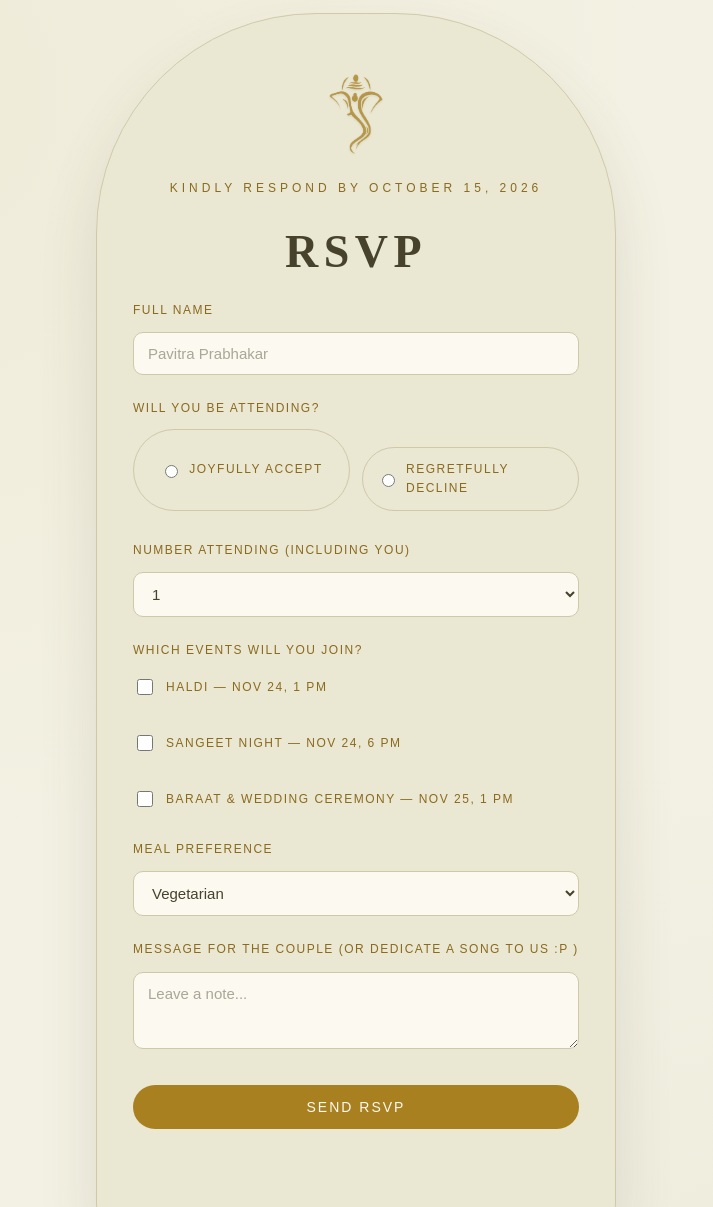
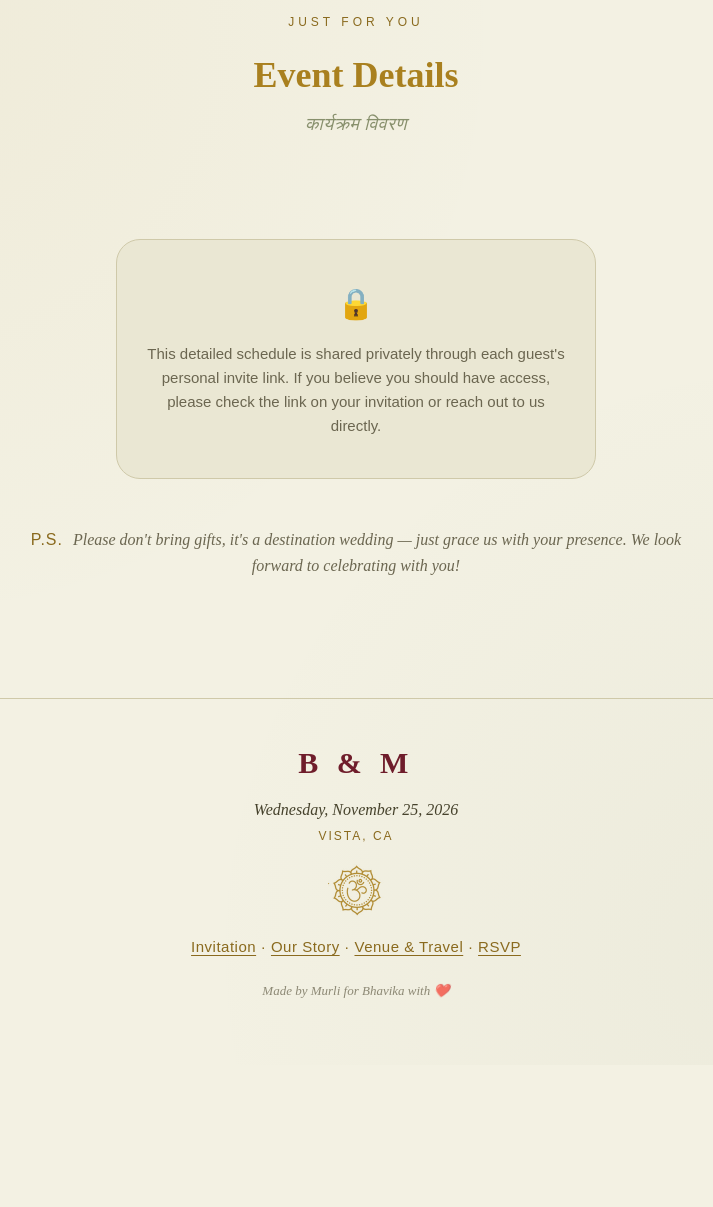
Before and after one commit to murlis97/bhavika-murli-site, a plain HTML site: page RSVP.html in a window 1280 px wide. Shown: the part 81-1288 px from the top of the page, without its empty margins (284-997 px from the left). After the commit the page ends 1146 px from the top, so only its background shows below. Drawn offline with Linux system fonts and the light colour scheme.

Commit message:
Revise RSVP page with event details and form changes
Updated event details and RSVP form structure.

```diff
--- a/RSVP.html
+++ b/RSVP.html
@@ -4,14 +4,17 @@
 <meta charset="UTF-8">
 <meta name="viewport" content="width=device-width, initial-scale=1.0">
 <meta name="robots" content="noindex, nofollow">
-<meta http-equiv="Content-Security-Policy" content="default-src 'self'; style-src 'self' https://fonts.googleapis.com; font-src https://fonts.gstatic.com; script-src 'self'; connect-src 'self' https://script.google.com https://script.googleusercontent.com; img-src 'self'; frame-ancestors 'none';">
-<title>RSVP · Bhavika & Murli Wedding</title>
+<meta http-equiv="Content-Security-Policy" content="default-src 'self'; style-src 'self' https://fonts.googleapis.com; font-src https://fonts.gstatic.com; script-src 'self'; connect-src 'self' https://script.google.com; img-src 'self'; frame-ancestors 'none';">
+<title>Bhavika & Murli · Event Details</title>
+<meta name="description" content="Detailed event schedule for Bhavika and Murli's wedding.">
 <link rel="preconnect" href="https://fonts.googleapis.com">
 <link rel="preconnect" href="https://fonts.gstatic.com" crossorigin>
 <link href="https://fonts.googleapis.com/css2?family=Cormorant+Garamond:wght@500;600;700&family=Great+Vibes&family=Noto+Serif+Devanagari:wght@400;500;600;700&family=Poppins:wght@300;400;500&display=swap" rel="stylesheet">
 <link rel="stylesheet" href="style.css">
 </head>
 <body>
+<!-- comment> "file:///C:/Users/murli/Downloads/site-files%20-%20Copy/events.html?access=all"
+</comment> -->
 
 <div class="twinkle-diyas" aria-hidden="true">
   <div class="twinkle-inner">
@@ -25,72 +28,63 @@
   </div>
 </div>
 
-<main class="rsvp-main">
-  <div class="arch-card rsvp-card">
-    <img class="crest" src="images/ganesha-crest.png" alt="Ganesha">
+<main>
 
-    <p class="eyebrow">Kindly respond by October 15, 2026</p>
-    <h1 class="names small">RSVP</h1>
+  <section class="story-page-header">
+    <p class="section-eyebrow">Just for You</p>
+    <h1 class="section-title" style="margin-bottom:8px;">Event Details <span class="dev">कार्यक्रम विवरण</span></h1>
+  </section>
 
-    <form id="rsvp-form" class="rsvp-form">
-      <input type="hidden" id="guest-code" name="guestCode" value="">
+  <!-- Shown when there's no valid access code in the URL -->
+  <div id="access-locked" class="access-locked" hidden>
+    <span class="lock-icon">🔒</span>
+    <p>This detailed schedule is shared privately through each guest's personal invite link. If you believe you should have access, please check the link on your invitation or reach out to us directly.</p>
+  </div>
 
-      <!-- Honeypot: real visitors never see or fill this. Bots often do. -->
-      <div class="hp-field" aria-hidden="true">
-        <label for="website">Leave this field empty</label>
-        <input type="text" id="website" name="website" tabindex="-1" autocomplete="off">
+  <!-- Event sections: shown/hidden by script.js based on ?access= in the URL -->
+  <div id="events-wrap">
+
+    <div class="event-detail" id="event-haldi" data-tier="all" hidden>
+      <p class="event-detail-title">Haldi</p>
+      <p class="event-detail-when">Tuesday, November 24 · 2:00 PM · 29314 Twin Oaks Valley Rd, Vista, CA</p>
+      <p class="event-detail-desc">An intimate, joyful ceremony where family applies turmeric paste to the couple as a blessing for health and radiance ahead of the wedding. It's playful, a little messy, and close-knit — mostly family and close friends. Expect music, laughter, and turmeric that gets everywhere.</p>
+      <div class="outfit-box">
+        <p class="outfit-title">Suggested Attire</p>
+        <p>Indian wear in yellow, mustard, or marigold-orange, or any pastel shade. </p>
       </div>
+    </div>
 
-      <label for="full-name">Full name</label>
-      <input type="text" id="full-name" name="fullName" required placeholder="Pavitra Prabhakar">
+    <div class="event-detail" id="event-sangeet" data-tier="all,sangeet" hidden>
+      <p class="event-detail-title">Sangeet Night</p>
+      <p class="event-detail-when">Tuesday, November 24 · 6:00 PM · 29314 Twin Oaks Valley Rd, Vista, CA</p>
+      <p class="event-detail-desc">This is a full-on party — dinner, performances, a DJ, and dancing well into the night. Come with energy to spare; there will very likely be a dance floor moment expected of you.</p>
+      <div class="outfit-box">
+        <p class="outfit-title">Suggested Attire</p>
+        <p>Vibrant, party-ready Indo-western wear or a fusion outfit, prioritizing something you can dance in with flats or block heels.</p>
+      </div>
+    </div>
 
-      <fieldset class="attend-fieldset">
-        <legend>Will you be attending?</legend>
-        <div class="radio-row">
-          <label class="radio-pill">
-            <input type="radio" name="attending" value="Yes" required>
-            <span>Joyfully Accept</span>
-          </label>
-          <label class="radio-pill">
-            <input type="radio" name="attending" value="No" required>
-            <span>Regretfully Decline</span>
-          </label>
-        </div>
-      </fieldset>
+    <div class="event-detail" id="event-wedding" data-tier="all,sangeet,wedding" hidden>
+      <p class="event-detail-title">Baraat &amp; Wedding Ceremony</p>
+      <p class="event-detail-when">Wednesday, November 25 · 2:00 PM · 29314 Twin Oaks Valley Rd, Vista, CA</p>
+      <p class="event-detail-desc">The main event. The groom arrives in a festive baraat procession with music and dancing, followed by the traditional wedding ceremony and rites, and the reception celebration afterward.</p>
+      <div class="outfit-box">
+        <p class="outfit-title">Suggested Attire</p>
+        <p>Traditional, formal Indian attire in rich festive colors (red, maroon, gold, emerald, royal blue) with comfortable shoes for outdoor walking and dancing.</p>
+      </div>
+    </div>
 
-      <label for="guest-count">Number attending (including you)</label>
-      <select id="guest-count" name="guestCount" required>
-        <option value="1">1</option>
-        <option value="2">2</option>
-        <option value="3">3</option>
-      </select>
+  </div>
 
-      <div id="guest-names-wrap" hidden>
-        <p class="label">Names of guests</p>
-        <div id="guest-names-list" class="guest-names-list"></div>
-      </div>
+  <section class="closing" id="events-rsvp-cta" hidden>
+    <p>We can't wait to celebrate with you.</p>
+    <a class="cta cta-outline" href="RSVP.html">RSVP Now</a>
+  </section>
 
-      <label for="events">Which events will you join?</label>
-      <div class="checkbox-col">
-        <label class="checkbox-row"><input type="checkbox" name="events" value="Haldi"> Haldi — Nov 24, 1 PM</label>
-        <label class="checkbox-row"><input type="checkbox" name="events" value="Sangeet"> Sangeet Night — Nov 24, 6 PM</label>
-        <label class="checkbox-row"><input type="checkbox" name="events" value="Baraat & Ceremony"> Baraat &amp; Wedding Ceremony — Nov 25, 1 PM</label>
-      </div>
+  <section class="ps-note">
+    <p><span class="ps-label">P.S.</span> Please don't bring gifts, it's a destination wedding — just grace us with your presence. We look forward to celebrating with you!</p>
+  </section>
 
-      <label for="meal">Meal preference</label>
-      <select id="meal" name="meal" required>
-        <option value="Vegetarian">Vegetarian</option>
-        <option value="Vegan">Vegan</option>
-        <option value="No Preference">No Preference</option>
-      </select>
-
-      <label for="message">Message for the couple (or dedicate a song to us :P )</label>
-      <textarea id="message" name="message" rows="3" placeholder="Leave a note..."></textarea>
-
-      <button type="submit" class="cta submit-btn">Send RSVP</button>
-      <p id="form-status" class="form-status" role="status" aria-live="polite"></p>
-    </form>
-  </div>
 </main>
 
 <footer>
@@ -100,7 +94,7 @@
     <p class="footer-location">Vista, CA</p>
   </div>
   <img class="footer-om" src="images/om-icon.png" alt="Om symbol">
-  <p class="footer-links"><a href="index.html">Invitation</a> &middot; <a href="story.html">Our Story</a> &middot; <a href="venue.html">Venue &amp; Travel</a></p>
+  <p class="footer-links"><a href="index.html">Invitation</a> &middot; <a href="story.html">Our Story</a> &middot; <a href="venue.html">Venue &amp; Travel</a> &middot; <a href="RSVP.html">RSVP</a></p>
   <p class="footer-credit">Made by Murli for Bhavika with ❤️</p>
 </footer>
 
```
